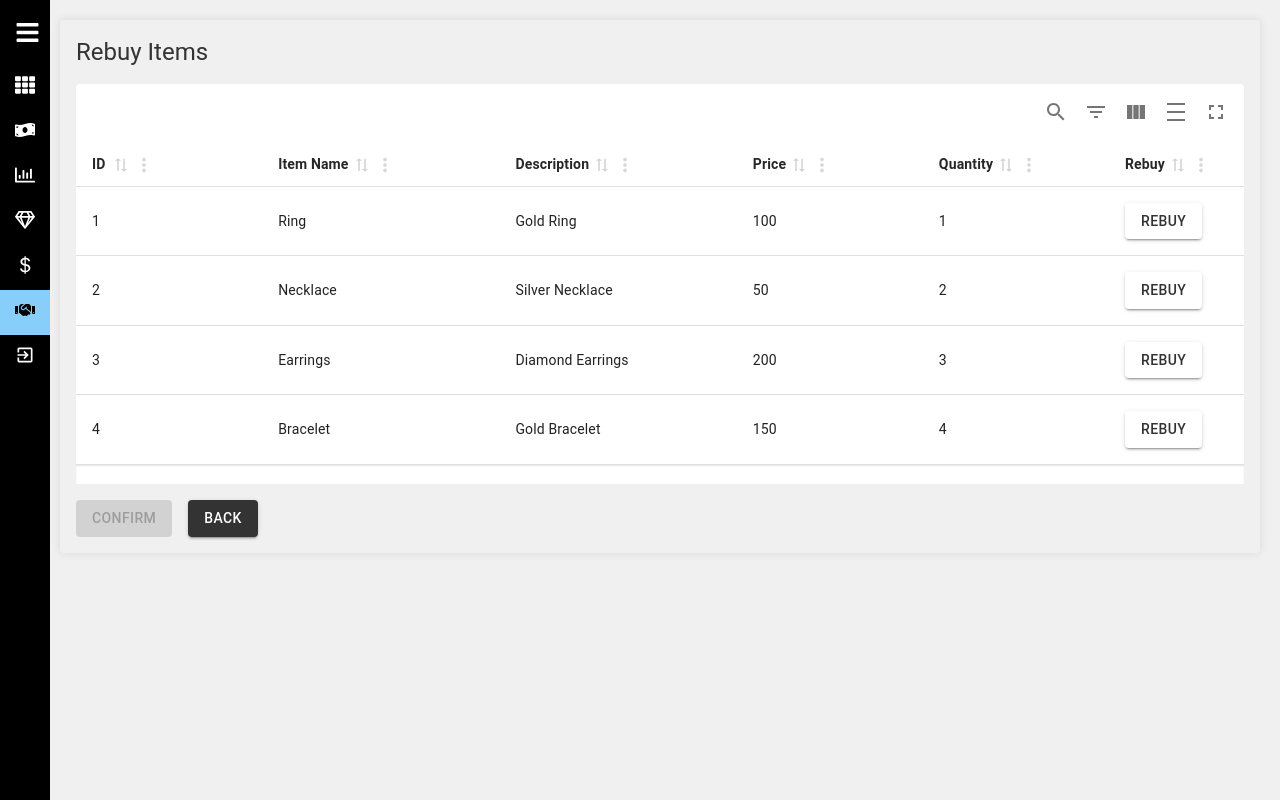
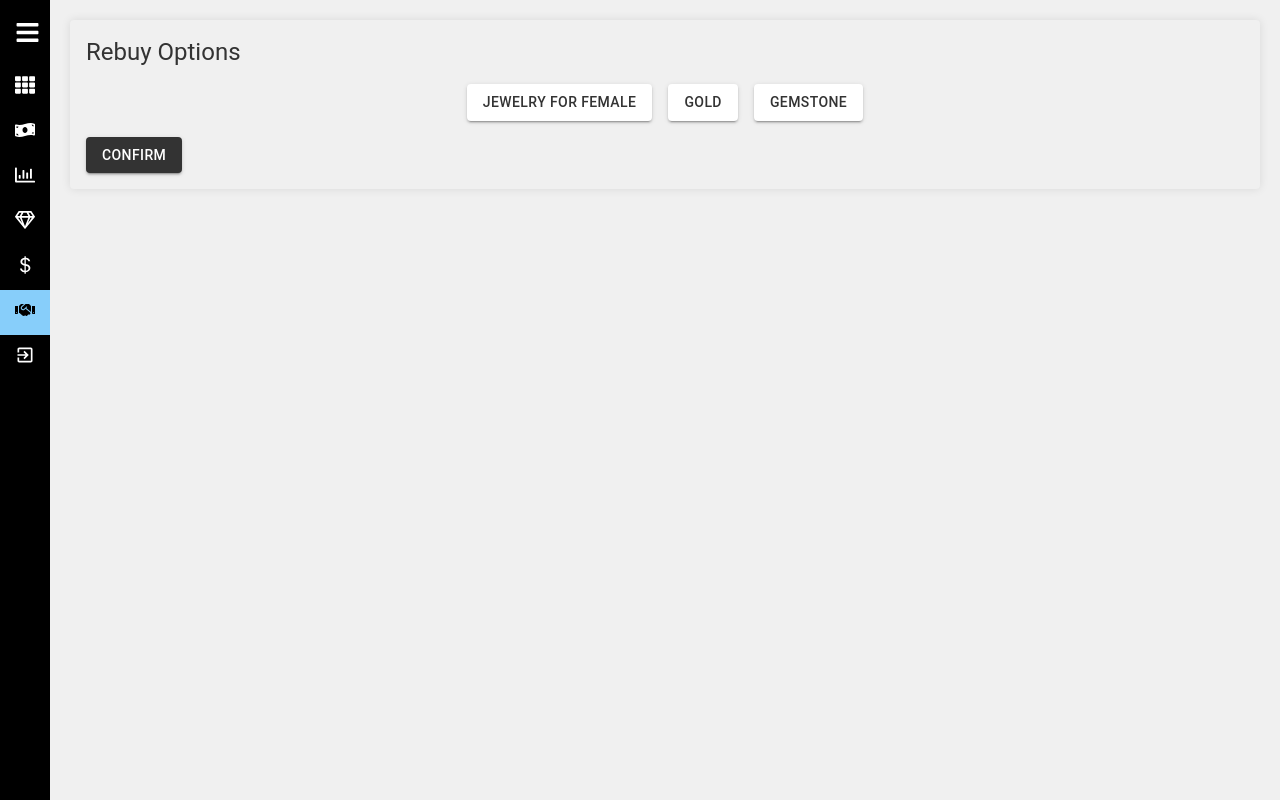
Before and after one commit to Apple1696/Jewelry-Sales-System-, a React (Vite) app in the folder Front-End/: page /rebuy in a window 1280 px wide. Built offline with nearby package versions, Linux system fonts and the light colour scheme.

Commit message:
Updated Sidebar and Rebuy page

```diff
--- a/Front-End/src/components/AllRoutes/Sidebar.jsx
+++ b/Front-End/src/components/AllRoutes/Sidebar.jsx
@@ -20,12 +20,7 @@ const Sidebar = ({ children }) => {
     setShowLogoutModal(true);
     setIsBlurred(true);
   };
-  // const handleLogoutConfirm = () => {
-  //   // Add your logout logic here, e.g. calling an API to log out the user
-  //   // For now, we'll just redirect to the login page
-  //   window.location.href = '/login';
-  // };
-  const{handleLogoutConfirm} = handleRedirect();
+  const { handleLogoutConfirm } = handleRedirect();
 
   const handleLogoutCancel = () => {
     setShowLogoutModal(false);
@@ -67,10 +62,10 @@ const Sidebar = ({ children }) => {
   ]
   return (
     <div className="container">
-      <div style={{ width: isOpen ? "220px" : "50px" }} className={`sidebar ${isBlurred ? 'blurred' : ''}`}>
+      <div style={{ width: isOpen? "220px" : "50px" }} className={`sidebar ${isBlurred? 'blurred' : ''}`}>
         <div className="top_section">
-          <h1 style={{ display: isOpen ? "block" : "none" }} className="logo">Logo</h1>
-          <div style={{ marginLeft: isOpen ? "90px" : "0px" }} className="bars">
+          <h1 style={{ display: isOpen? "block" : "none" }} className="logo">Logo</h1>
+          <div style={{ marginLeft: isOpen? "90px" : "0px" }} className="bars">
             <FaBars onClick={toggle} />
           </div>
         </div>
@@ -78,16 +73,16 @@ const Sidebar = ({ children }) => {
           menuItem.map((item, index) => (
             <NavLink to={item.path} key={index} className="link" activeClassName="active">
               <div className="icon">{item.icon}</div>
-              <div style={{ display: isOpen ? "block" : "none" }} className="link_text">{item.name}</div>
+              <div style={{ display: isOpen? "block" : "none" }} className="link_text">{item.name}</div>
             </NavLink>
           ))
         }
         <div className="link" onClick={handleLogout}>
           <div className="icon"><IoMdExit /></div>
-          <div style={{ display: isOpen ? "block" : "none" }} className="link_text">Logout</div>
+          <div style={{ display: isOpen? "block" : "none" }} className="link_text">Logout</div>
         </div>
       </div>
-      <main style={{ filter: isBlurred ? 'blur(5px)' : 'none' }}>{children}</main>
+      <main style={{ marginLeft: isOpen? "220px" : "50px", transition: "margin 0.5s" }}>{children}</main>
       {
         showLogoutModal && (
           <div className="logout-modal">
--- a/Front-End/src/components/pages/Rebuy/Rebuy.jsx
+++ b/Front-End/src/components/pages/Rebuy/Rebuy.jsx
@@ -1,79 +1,92 @@
-import React, { useState, useMemo } from 'react';
-import { Typography, Box, Button } from '@mui/material';
-import CustomTable from './../../Designs/CustomTable';
+import React, { useState } from 'react';
+import { Typography, Box, Button, TextField, Checkbox } from '@mui/material';
 
 export default function Rebuy() {
-  const [rebuyItems, setRebuyItems] = useState([
-    { id: 1, name: 'Ring', description: 'Gold Ring', price: 100, quantity: 1 },
-    { id: 2, name: 'Necklace', description: 'Silver Necklace', price: 50, quantity: 2 },
-    { id: 3, name: 'Earrings', description: 'Diamond Earrings', price: 200, quantity: 3 },
-    { id: 4, name: 'Bracelet', description: 'Gold Bracelet', price: 150, quantity: 4 },
-  ]);
+  const [selectedOption, setSelectedOption] = useState(null);
+  const [jewelryForFemale, setJewelryForFemale] = useState({
+    id: '',
+    weight: '',
+    goldPercentage: '',
+  });
+  const [gold, setGold] = useState({
+    weight: '',
+  });
+  const [gemstone, setGemstone] = useState({
+    id: '',
+    name: '',
+    checked: false,
+  });
+  const [showOrders, setShowOrders] = useState(false);
+  const [orders, setOrders] = useState([]);
+  const [error, setError] = useState(null);
 
-  const [selectedRebuyItem, setSelectedRebuyItem] = useState(null);
+  const handleOptionClick = (option) => {
+    setSelectedOption(option);
+  };
 
-  const columns = useMemo(
-    () => [
-      {
-        accessorKey: 'id',
-        header: 'ID',
-        size: 150,
-      },
-      {
-        accessorKey: 'name',
-        header: 'Item Name',
-        size: 200,
-      },
-      {
-        accessorKey: 'description',
-        header: 'Description',
-        size: 200,
-      },
-      {
-        accessorKey: 'price',
-        header: 'Price',
-        size: 150,
-      },
-      {
-        accessorKey: 'quantity',
-        header: 'Quantity',
-        size: 150,
-      },
-      {
-        accessorKey: 'rebuy',
-        header: 'Rebuy',
-        size: 100,
-        Cell: ({ row }) => (
-          <Button
-            variant="contained"
-            sx={{
-              backgroundColor: selectedRebuyItem === row.id ? '#333' : '#fff',
-              color: selectedRebuyItem === row.id ? '#fff' : '#333',
-              cursor: row.quantity <= 0 ? 'not-allowed' : 'pointer',
-              opacity: row.quantity <= 0 ? 0.5 : 1,
-              pointerEvents: row.quantity <= 0 ? 'none' : 'auto',
-            }}
-            onClick={() => {
-              if (row.quantity > 0) {
-                setSelectedRebuyItem(selectedRebuyItem === row.id ? null : row.id);
-              }
-            }}
-            disabled={row.quantity <= 0}
-          >
-            {selectedRebuyItem === row.id ? 'Unrebuy' : 'Rebuy'}
-          </Button>
-        ),
-      },
-    ],
-    [selectedRebuyItem],
-  );
+  const handleJewelryForFemaleChange = (event) => {
+    const { name, value } = event.target;
+    if (name === 'weight' || name === 'goldPercentage') {
+      if (!/^\d+$/.test(value)) {
+        setError('Wrong input format');
+      } else {
+        setError(null);
+      }
+    }
+    setJewelryForFemale({...jewelryForFemale, [name]: value });
+  };
+
+  const handleGoldChange = (event) => {
+    const { name, value } = event.target;
+    if (!/^\d+$/.test(value)) {
+      setError('Wrong input format');
+    } else {
+      setError(null);
+    }
+    setGold({...gold, [name]: value });
+  };
+
+  const handleGemstoneChange = (event) => {
+    const { name, value } = event.target;
+    setGemstone({...gemstone, [name]: value });
+  };
+
+  const handleGemstoneCheck = () => {
+    if (gemstone.name) {
+      // assume gemstone ID is valid and retrieve orders from database
+      setOrders([
+        { id: 1, name: 'Order 1' },
+        { id: 2, name: 'Order 2' },
+        { id: 3, name: 'Order 3' },
+      ]);
+      setShowOrders(true);
+    } else {
+      setError('Wrong ID, please check again');
+    }
+  };
 
   const handleConfirm = () => {
-    // Navigate back to sell page
-    console.log('Confirm button clicked');
+    if (selectedOption === 'Jewelry for Female') {
+      const weightOfGold = parseFloat(jewelryForFemale.weight) * (parseFloat(jewelryForFemale.goldPercentage) / 100);
+      const price = weightOfGold * 100; // assume price of gold is $100 per gram
+      alert(`Price: $${price.toFixed(2)}`);
+    } else if (selectedOption === 'Gold') {
+      const price = parseFloat(gold.weight) * 100; // assume price of gold is $100 per gram
+      alert(`Price: $${price.toFixed(2)}`);
+    } else if (selectedOption === 'Gemstone') {
+      if (gemstone.checked) {
+        // assume gemstone ID is valid and retrieve orders from database
+        setOrders([
+          { id: 1, name: 'Order 1' },
+          { id: 2, name: 'Order 2' },
+          { id: 3, name: 'Order 3' },
+        ]);
+        setShowOrders(true);
+      } else {
+        alert(`Please enter your name: ${gemstone.name}`);
+      }
+    }
   };
-
-  const isConfirmButtonDisabled = selectedRebuyItem === null;
 
   return (
     <Box
@@ -86,18 +99,130 @@ export default function Rebuy() {
     >
       <Box display="flex" alignItems="center" mb={2}>
         <Typography variant="h5" sx={{ color: '#333', flexGrow: 1 }}>
-          Rebuy Items
+          Rebuy Options
         </Typography>
       </Box>
-      <Box height={400} sx={{ overflowY: 'auto' }}>
-        <CustomTable columns={columns} data={rebuyItems} />
+      <Box display="flex" flexWrap="wrap" justifyContent="center">
+        <Button
+          variant="contained"
+          sx={{
+            backgroundColor: selectedOption === 'Jewelry for Female'? '#333' : '#fff',
+            color: selectedOption === 'Jewelry for Female'? '#fff' : '#333',
+            mr: 2,
+          }}
+          onClick={() => handleOptionClick('Jewelry for Female')}
+        >
+          Jewelry for Female
+        </Button>
+        <Button
+          variant="contained"
+          sx={{
+            backgroundColor: selectedOption === 'Gold'? '#333' : '#fff',
+            color: selectedOption === 'Gold'? '#fff' : '#333',
+            mr: 2,
+          }}
+          onClick={() => handleOptionClick('Gold')}
+        >
+          Gold
+       </Button>
+        <Button
+          variant="contained"
+          sx={{
+            backgroundColor: selectedOption === 'Gemstone'? '#333' : '#fff',
+            color: selectedOption === 'Gemstone'? '#fff' : '#333',
+          }}
+          onClick={() => handleOptionClick('Gemstone')}
+        >
+          Gemstone
+        </Button>
       </Box>
+      {selectedOption === 'Jewelry for Female' && (
+        <Box mt={2}>
+          <Typography variant="h6">Jewelry for Female</Typography>
+          <Box display="flex" flexWrap="wrap" justifyContent="center">
+            <TextField
+              label="ID"
+              name="id"
+              value={jewelryForFemale.id}
+              onChange={handleJewelryForFemaleChange}
+              sx={{ mr: 2 }}
+            />
+            <TextField
+              label="Weight"
+              name="weight"
+              value={jewelryForFemale.weight}
+              onChange={handleJewelryForFemaleChange}
+              sx={{ mr: 2 }}
+              inputProps={{ pattern: '[0-9]*' }}
+            />
+            <TextField
+              label="Gold Percentage"
+              name="goldPercentage"
+              value={jewelryForFemale.goldPercentage}
+              onChange={handleJewelryForFemaleChange}
+              sx={{ mr: 2 }}
+              inputProps={{ pattern: '[0-9]*' }}
+            />
+            {error && <Typography color="error">{error}</Typography>}
+          </Box>
+        </Box>
+      )}
+      {selectedOption === 'Gold' && (
+        <Box mt={2}>
+          <Typography variant="h6">Gold</Typography>
+          <Box display="flex" flexWrap="wrap" justifyContent="center">
+            <TextField
+              label="Weight"
+              name="weight"
+              value={gold.weight}
+              onChange={handleGoldChange}
+              sx={{ mr: 2 }}
+              inputProps={{ pattern: '[0-9]*' }}
+            />
+            {error && <Typography color="error">{error}</Typography>}
+          </Box>
+        </Box>
+      )}
+      {selectedOption === 'Gemstone' && (
+        <Box mt={2}>
+          <Typography variant="h6">Gemstone</Typography>
+          <Box display="flex" flexWrap="wrap" justifyContent="center">
+            <TextField
+              label="ID"
+              name="id"
+              value={gemstone.id}
+              onChange={handleGemstoneChange}
+              sx={{ mr: 2 }}
+            />
+            <TextField
+              label="Name"
+              name="name"
+              value={gemstone.name}
+              onChange={handleGemstoneChange}
+              sx={{ mr: 2 }}
+            />
+            <Checkbox
+              checked={gemstone.checked}
+              onChange={handleGemstoneCheck}
+              sx={{ mr: 2 }}
+            />
+            {error && <Typography color="error">{error}</Typography>}
+            {showOrders && (
+              <Box>
+                <Typography variant="h6">Orders:</Typography>
+                <ul>
+                  {orders.map((order) => (
+                    <li key={order.id}>{order.name}</li>
+                  ))}
+                </ul>
+              </Box>
+            )}
+          </Box>
+        </Box>
+      )}
       <Box display="flex" alignItems="center" mt={2}>
-        <Button variant="contained" sx={{ backgroundColor: '#333', color: '#fff', mr: 2 }} disabled={isConfirmButtonDisabled} onClick={handleConfirm}>
+        <Button variant="contained" sx={{ backgroundColor: '#333', color: '#fff' }} onClick={handleConfirm}>
           Confirm
-        </Button>
-        <Button variant="contained" sx={{ backgroundColor: '#333', color: '#fff' }} href="/sell">
-          Back
         </Button>
       </Box>
     </Box>
```
